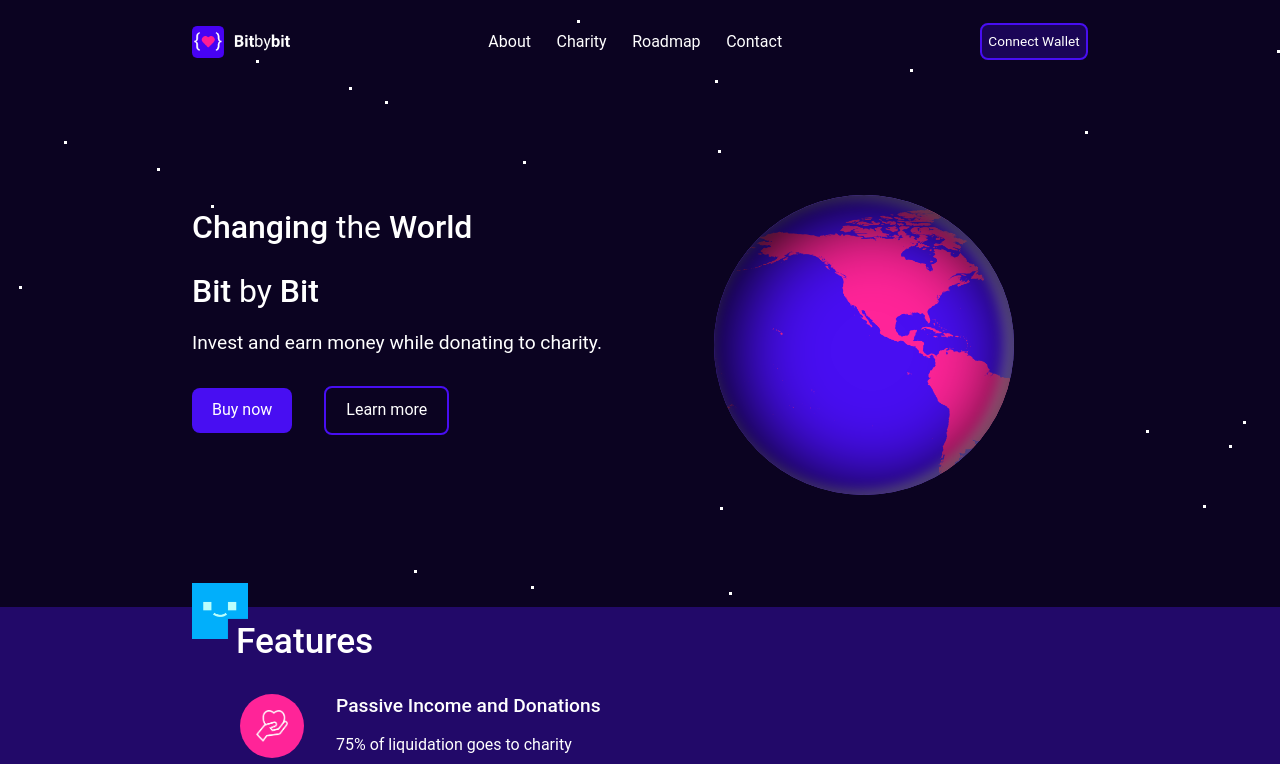
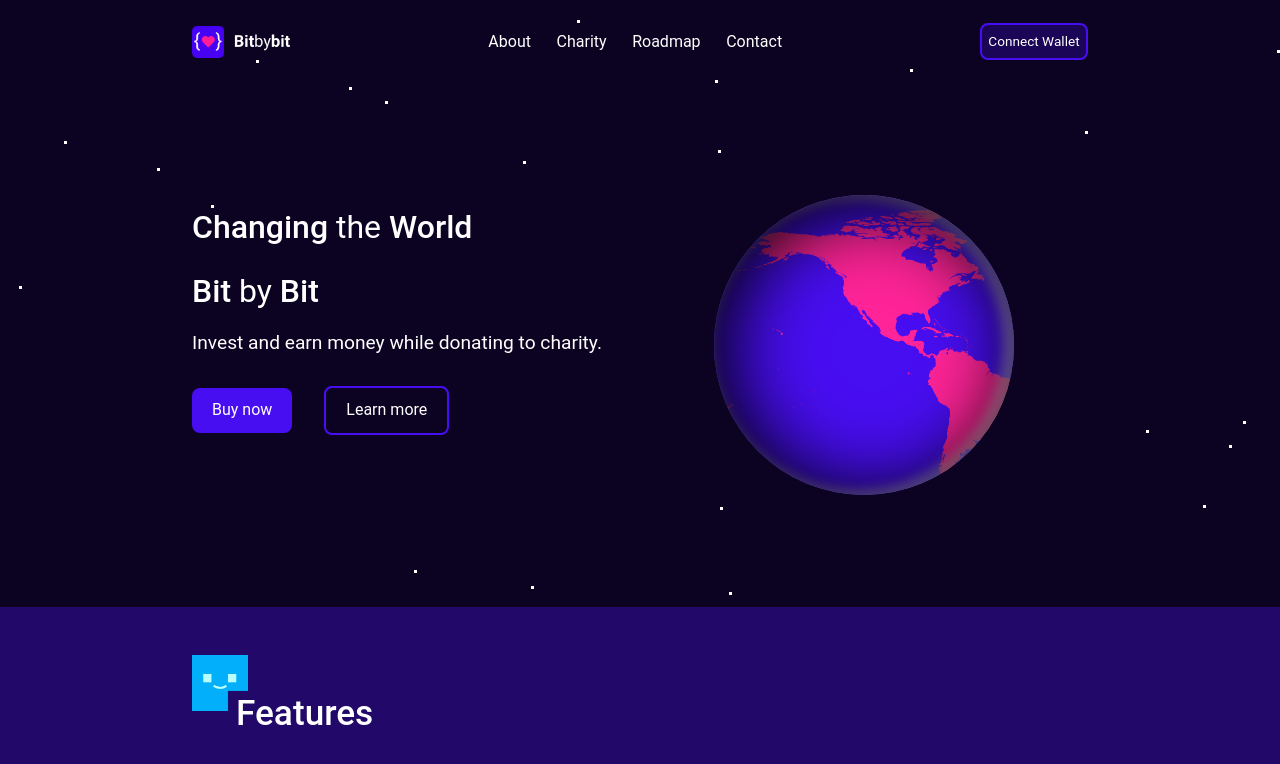
Before and after one commit to lightswarm124/bitbybit-frontend, a React (Create React App) app: page / in a window 1280 px wide. Shown: the top 764 px of the page. Built offline with nearby package versions, Linux system fonts and the light colour scheme.

Commit message:
Fix error handling for buyTokens

```diff
--- a/src/App.js
+++ b/src/App.js
@@ -79,7 +79,9 @@ function App() {
         })
         .catch((err) => {
           console.log(err);
-          alert("Transaction failed. Error message: " + err?.data.message);
+          err?.data?.message &&
+            alert("Transaction failed. Error message: " + err?.data.message);
+          err?.message && alert(err.message);
         });
     } else {
       alert("Please connect your Metamask wallet to purchase tokens.");
--- a/src/components/_ui/BlockHeading.js
+++ b/src/components/_ui/BlockHeading.js
@@ -8,7 +8,7 @@ const HeadingWrapper = styled.div`
 
   img {
     width: 3.5rem;
-    margin-top: -1.5rem;
+    margin-top: 3rem;
   }
 
   h3 {
```
